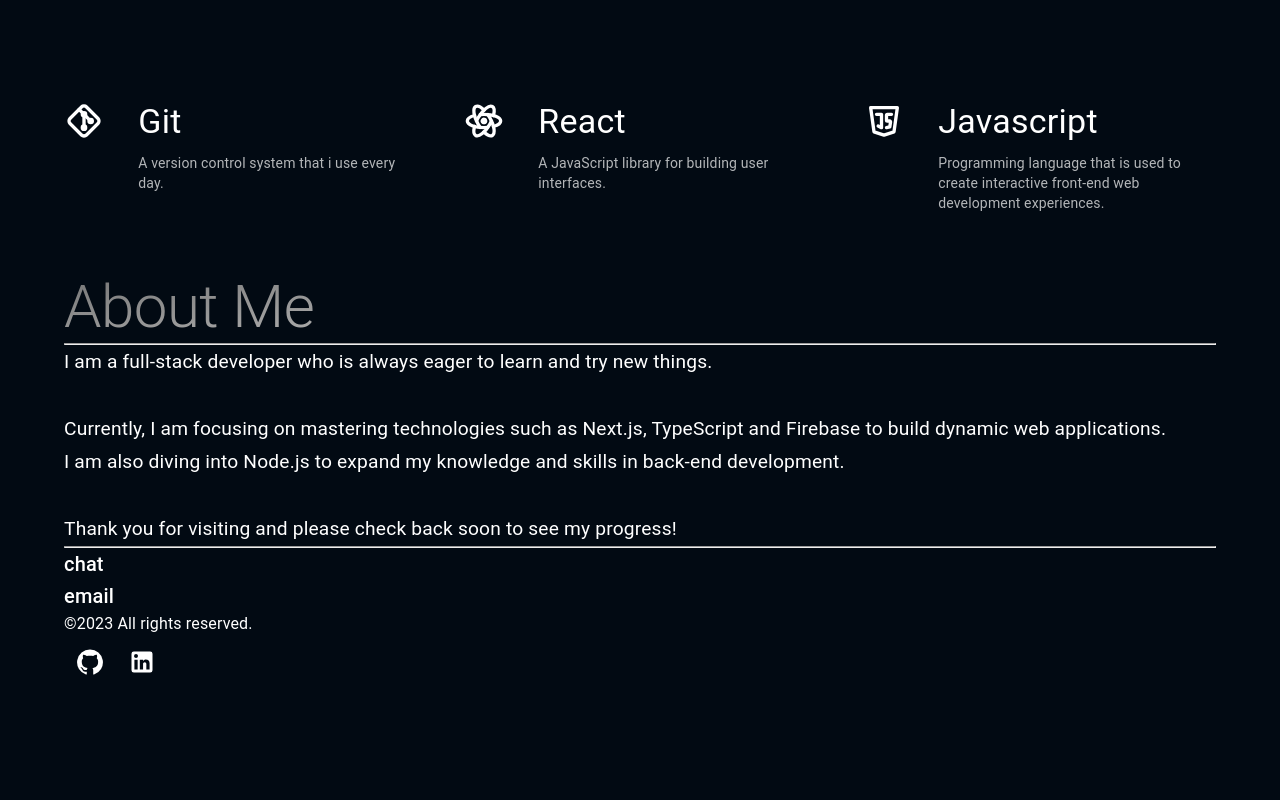
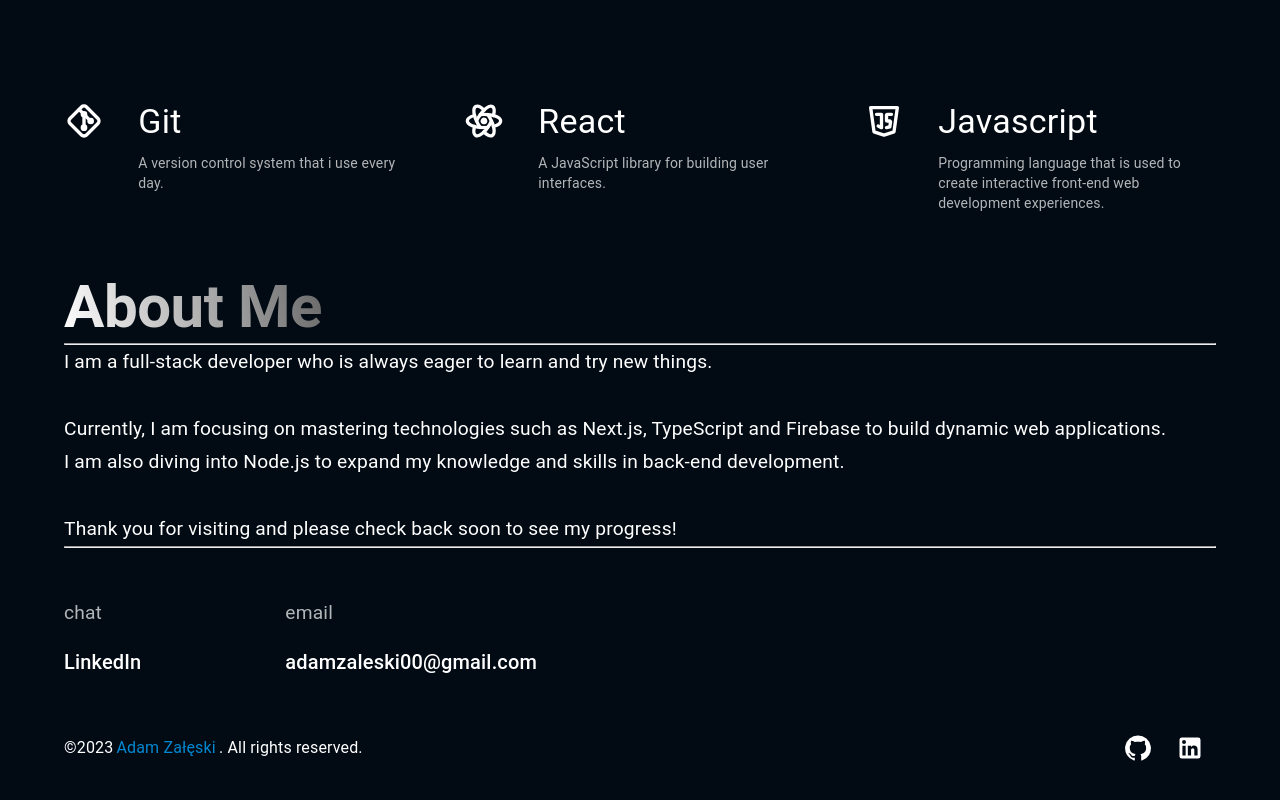
Before and after one commit to Ren0xx/portfolio, a Next.js app: page / in a window 1280 px wide. Shown: the part 1984-2784 px from the top of the page. Before the commit the page ends 2672 px from the top, so only its background shows below. Built offline with nearby package versions, Linux system fonts and the light colour scheme.

Commit message:
Footer changes

```diff
--- a/src/app/head.tsx
+++ b/src/app/head.tsx
@@ -1,7 +1,7 @@
 export default function Head() {
     return (
         <>
-            <title>Portfolio</title>
+            <title>Adam Załęski - Fullstack typescript developer</title>
             <meta
                 content='width=device-width, initial-scale=1'
                 name='viewport'
--- a/src/components/Footer.tsx
+++ b/src/components/Footer.tsx
@@ -1,17 +1,57 @@
 import React from "react";
-import { Box, IconButton, Typography } from "@mui/material";
+import { Box, IconButton, Typography, Link } from "@mui/material";
 import GitHubIcon from "@mui/icons-material/GitHub";
 import LinkedInIcon from "@mui/icons-material/LinkedIn";
-const Footer = () => {
-    return (
+const Footer = () => (
     <footer>
         <hr />
+        <Box
+            sx={{
+                display: "flex",
+                justifyContent: "flex-start",
+                alignItems: "center",
+                gap: "9em",
+                my: "2em",
+            }}>
             <div>
-                <Typography variant='h6'> chat</Typography>
-                <Typography variant='h6'> email</Typography>
+                <Typography variant='subtitle1' color='text.secondary' py={2}>
+                    chat
+                </Typography>
+                <Link
+                    underline='none'
+                    variant='h6'
+                    color='text.primary'
+                    component='a'
+                    href='https://www.linkedin.com/in/adam-za%C5%82%C4%99ski-8a6430200/'>
+                    LinkedIn
+                </Link>
             </div>
             <div>
-                ©{new Date().getFullYear()} All rights reserved.
+                <Typography variant='subtitle1' color='text.secondary' py={2}>
+                    email
+                </Typography>
+                <Link
+                    variant='h6'
+                    underline='none'
+                    color='text.primary'
+                    component='a'
+                    href='mailto:adamzaleski00@gmail.com?subject=Hello&body=Hello,%20how%20are%20you?'>
+                    adamzaleski00@gmail.com
+                </Link>
+            </div>
+        </Box>
+        <Box
+            sx={{
+                display: "flex",
+                justifyContent: "space-between",
+                alignItems: "center",
+                my: "2.8em",
+            }}>
+            <Box sx={{ display: "flex", gap: "0.2em" }}>
+                ©{new Date().getFullYear()}
+                <Typography color='info.main'>Adam Załęski</Typography>. All
+                rights reserved.
+            </Box>
             <Box>
                 <IconButton size='large' href='https://github.com/Ren0xx'>
                     <GitHubIcon fontSize='inherit' />
@@ -20,9 +60,8 @@
                     <LinkedInIcon fontSize='inherit' />
                 </IconButton>
             </Box>
-            </div>
+        </Box>
     </footer>
 );
-};
 
 export default Footer;
--- a/src/styles/theme/themes.ts
+++ b/src/styles/theme/themes.ts
@@ -14,9 +14,8 @@
           paper: '#000000',
         },
         info: {
-          main: '#3949ab',
+          main: '#0288d1',
         },
-
       },
       typography: {
         button: {
@@ -26,11 +25,11 @@
           fontSize: '1.2rem',
         },
         h2: {
-          background: "-webkit-linear-gradient(279deg, rgba(115,115,115,1) 0%, rgba(255,255,255,1) 100%)",
+          background: "-webkit-linear-gradient(15deg, rgba(255,255,255,1) 0%, rgba(0,0,0,1) 40%)",
           WebkitBackgroundClip: "text",
-          WebkitTextFillColor: "transparent"
+          WebkitTextFillColor: "transparent",
+          fontWeight: "700"
         }
-
       },
 
 
@@ -54,5 +53,11 @@
         subtitle1: {
           fontSize: '1.2rem',
         },
+        h2: {
+          background: "-webkit-linear-gradient(15deg, rgba(0,0,0,1) 0%, rgba(255,255,255,1) 40%)",
+          WebkitBackgroundClip: "text",
+          WebkitTextFillColor: "transparent",
+          fontWeight: "700"
+        }
       },
 })
```
Also changed, not shown: package.json (+5 -2 lines), .eslintrc.json, 1 other file (tests, documents, lock files or other folders). Lines whose indentation alone changed are shown as unchanged.
